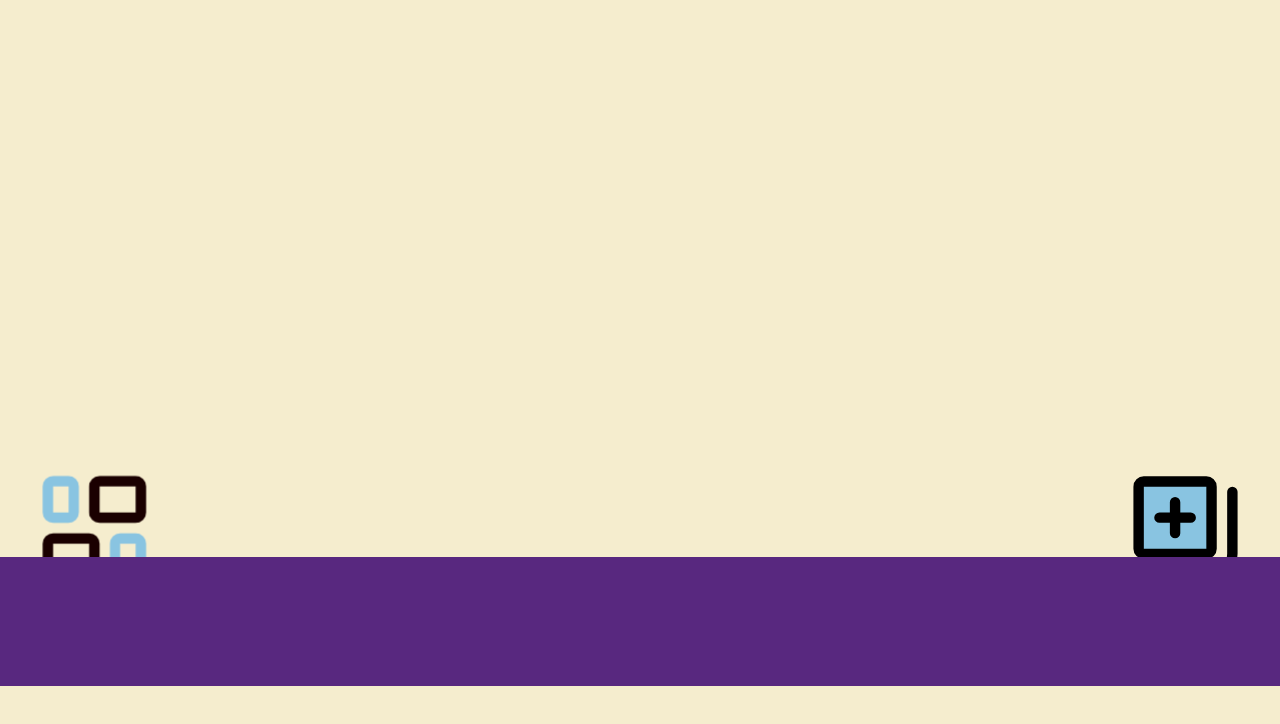
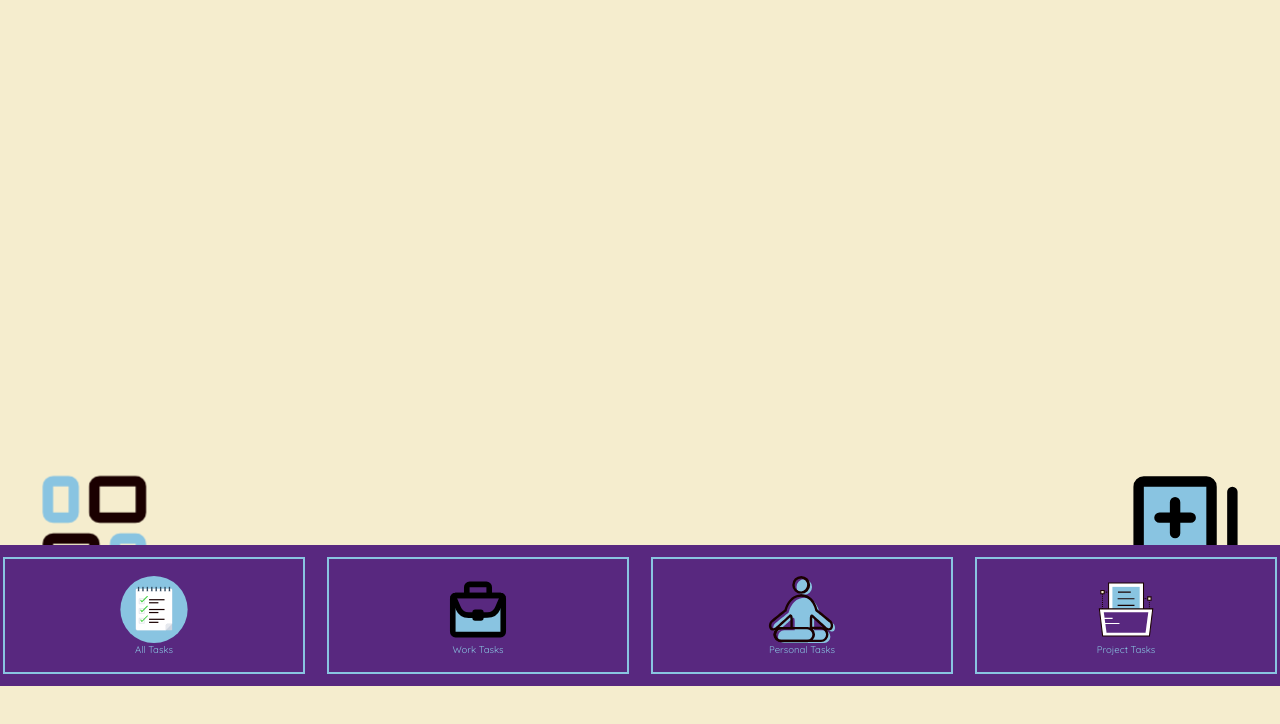
Before and after one commit to Orbfer/MyToDoList, a website built with webpack: page src/template.html in a window 1280 px wide. Both pictures are taken after a click on the element 94 px from the left and 721 px from the top of the page. Shown: the part 114-838 px from the top of the page. Built offline with nearby package versions, Linux system fonts and the light colour scheme.

Commit message:
Finished dashboard js and started add task js.

```diff
--- a/src/index.js
+++ b/src/index.js
@@ -1,5 +1,8 @@
 import "./styles.css";
 import "animate.css";
 import openDashboard from "./scripts/dashboard";
+import addTask from "./scripts/addTask";
 const dashboardBtn = document.querySelector("#dashboard-btn");
+const addBtn = document.querySelector("#add-btn");
 dashboardBtn.addEventListener("click", openDashboard);
+addBtn.addEventListener("click", addTask);
--- /dev/null
+++ b/src/scripts/addTask.js
@@ -0,0 +1,9 @@
+const addBtn = document.querySelector("#add-btn");
+function addTask() {
+  addBtn.classList.add("animate__animated", "animate__bounce");
+  addBtn.addEventListener("animationend", resetAnimation, { once: true });
+}
+function resetAnimation() {
+  addBtn.classList.remove("animate__animated", "animate__bounce");
+}
+export default addTask;
--- a/src/scripts/dashboard.js
+++ b/src/scripts/dashboard.js
@@ -10,6 +10,10 @@ function openDashboard() {
     "animate__slideInUp"
   );
   dashboardCont.appendChild(dashboard);
+  makeCategory("All Tasks", "../src/svgs/tasks-list-svgrepo-com.svg");
+  makeCategory("Work Tasks", "../src/svgs/work-svgrepo-com.svg");
+  makeCategory("Personal Tasks", "../src/svgs/cross-leg-svgrepo-com.svg");
+  makeCategory("Project Tasks", "../src/svgs/project-svgrepo-com.svg");
   btns.style.position = "fixed";
   btns.style.bottom = "-105%";
   btns.style.transition = "0.6s";
@@ -41,4 +45,16 @@ function resetDashboard() {
   btns.style.top = "0";
   btns.style.transition = "0s";
 }
+function makeCategory(name, img) {
+  const dashboard = document.querySelector(".dashboard");
+  const categoryDiv = document.createElement("div");
+  categoryDiv.classList.add("category");
+  const categoryDivImg = document.createElement("img");
+  categoryDivImg.setAttribute("src", img);
+  const categoryDivText = document.createElement("div");
+  categoryDivText.innerText = name;
+  dashboard.append(categoryDiv);
+  categoryDiv.append(categoryDivImg);
+  categoryDiv.append(categoryDivText);
+}
 export default openDashboard;
--- a/src/styles.css
+++ b/src/styles.css
@@ -60,7 +60,33 @@ body {
   background-color: var(--thirdColor);
   height: 70%;
   position: relative;
+  display: flex;
+  justify-content: center;
+  align-items: center;
+  gap: 1em;
 }
 #dashboard-btn {
-  transition: transform 0.5s ease;
+  transition: all 0.3s ease;
 }
+#add-btn {
+  transition: all 0.3s ease;
+}
+.category {
+  margin: 0.2em;
+  width: 25%;
+  height: 80%;
+  border: 2px solid var(--secondaryColor);
+  display: flex;
+  flex-direction: column;
+  justify-content: center;
+  align-items: center;
+  text-align: center;
+}
+.category img {
+  width: 60%;
+  height: 60%;
+}
+.category div {
+  font-size: 0.6em;
+  color: var(--secondaryColor);
+}
```
Also changed, not shown: dist/main.js.
